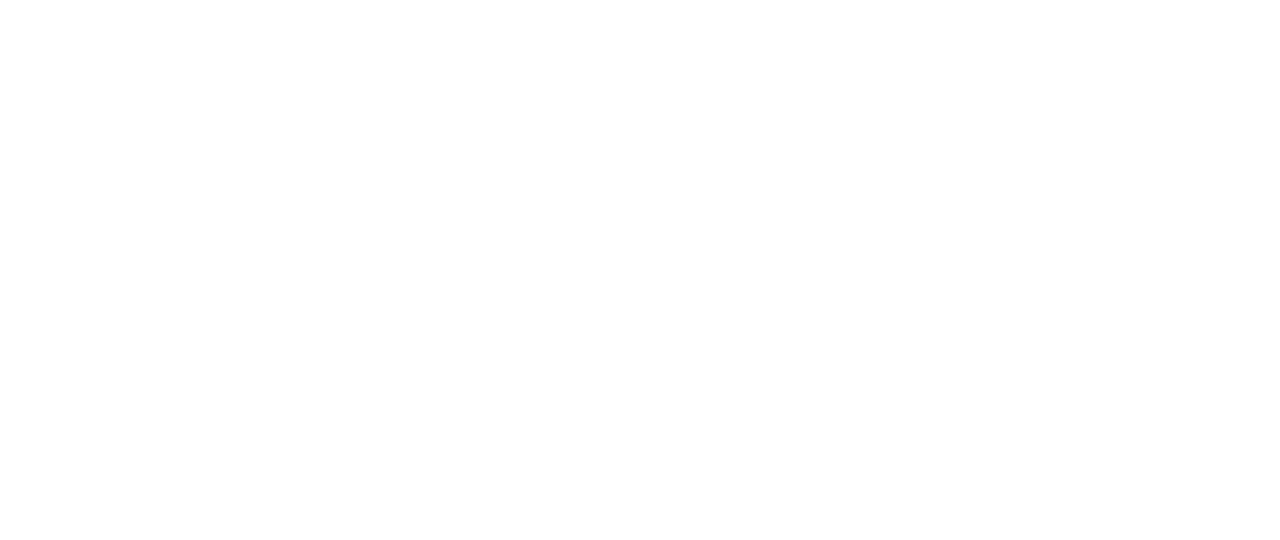
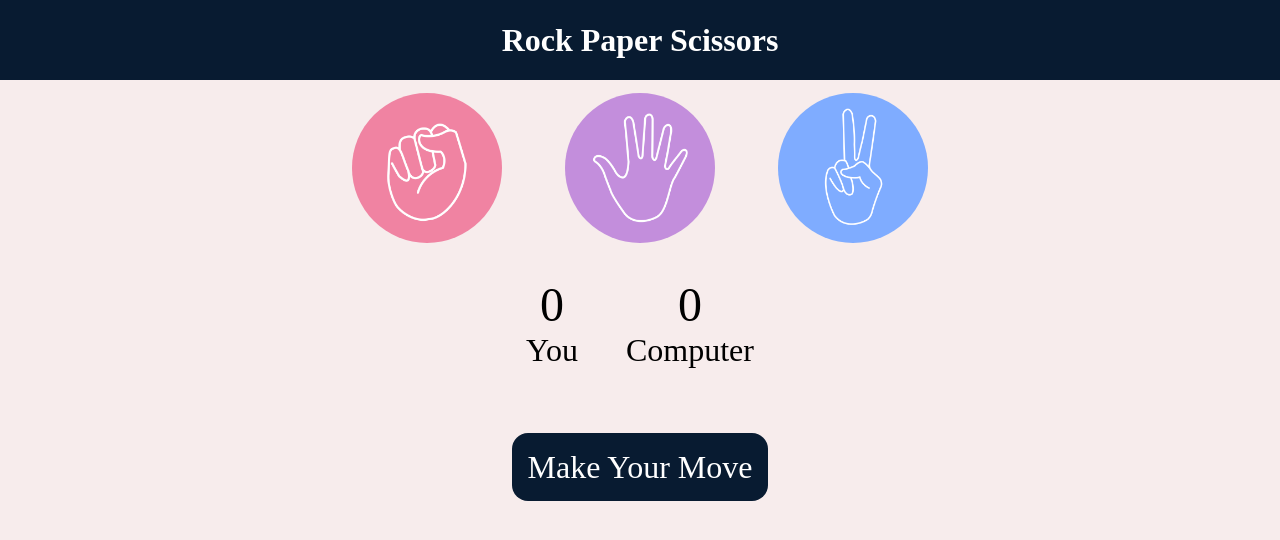
Before and after one commit to DivyaMeghana7686/Game-Rock-Paper-Scissors, a plain HTML site: page index.html in a window 1280 px wide. Drawn offline with Linux system fonts and the light colour scheme.

Commit message:
stylingdone

```diff
--- a/index.html
+++ b/index.html
@@ -3,10 +3,35 @@
 <head>
     <meta charset="UTF-8">
     <meta name="viewport" content="width=device-width, initial-scale=1.0">
-    <link ref="stylesheet" href="style.css">
-    <title>Document</title>
+    <link rel="stylesheet" href="style.css">
+    <title>Rock Paper Scissors Game</title>
 </head>
 <body>
-
+    <h1>Rock Paper Scissors</h1>
+    <div class="choices">
+        <div class="choice" id="rock">
+            <img src="images/rock.png" alt="rock">
+        </div>
+        <div class="choice" id="paper">
+            <img src="images/paper.png" alt="paper">
+        </div>
+        <div class="choice" id="scissors">
+            <img src="images/scissors.png" alt="scissors">
+        </div>
+    </div>
+    <div class="score-board">
+        <div class="score">
+            <p id="user-score">0</p>
+            <p>You</p>
+        </div>
+        <div class="score">
+            <p id="comp-score">0</p>
+            <p>Computer</p>
+        </div>
+    </div>
+    <div class="results">
+        <p id="msg">Make Your Move</p>
+    </div>
+    <script src="script.js"></script>
 </body>
 </html>
--- a/style.css
+++ b/style.css
@@ -0,0 +1,83 @@
+*{
+    margin:0;
+    padding:0;
+    font-family:'Times New Roman', Times, serif;
+    text-align:center;
+}
+
+body{
+    background-color:rgb(247, 236, 236);
+}
+
+
+
+h1{
+    background-color:#081b31;
+    color:white;
+    height:5rem;
+    line-height:5rem;
+}
+
+.choice{
+    height: 165px;
+    width:165px;
+    display:flex;
+    justify-content: center;
+    align-items:center;
+    border-radius:50%;
+}
+
+.choice:hover{
+    opacity:0.5;
+    background-color:rgb(62, 61, 61);
+    cursor:pointer;
+}
+
+img{
+    height: 150px;
+    width:150px;
+    object-fit:cover;
+    border-radius:50%;
+    margin-top:10px;
+
+}
+
+.choices{
+    display:flex;
+    justify-content: center;
+    align-items:center;
+    gap:3rem;
+
+}
+
+.score-board{
+    display:flex;
+    justify-content: center;
+    align-items:center;
+    gap:3rem;
+    margin-top:2rem;
+    font-size:2rem;
+    text-align: center;
+}
+
+#user-score,
+#comp-score{
+    font-size:3rem;
+}
+
+
+.results{
+    margin-top:5rem;
+}
+
+#msg{
+    background-color:#081b31;
+    color:white;
+    height:5rem;
+    font-size:2rem;
+    display:inline;
+    margin-top:5rem;
+    padding:1rem;
+    border-radius:1rem;
+
+}
```
